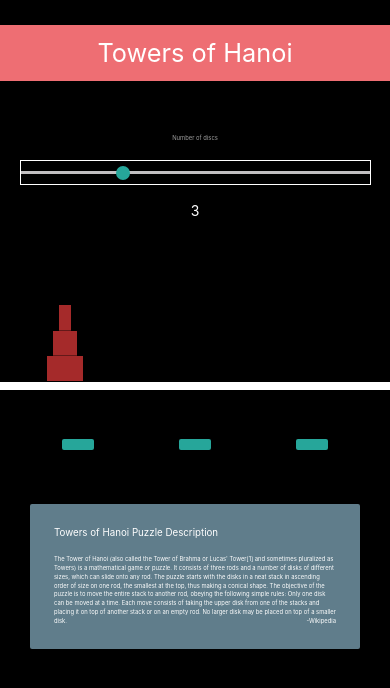
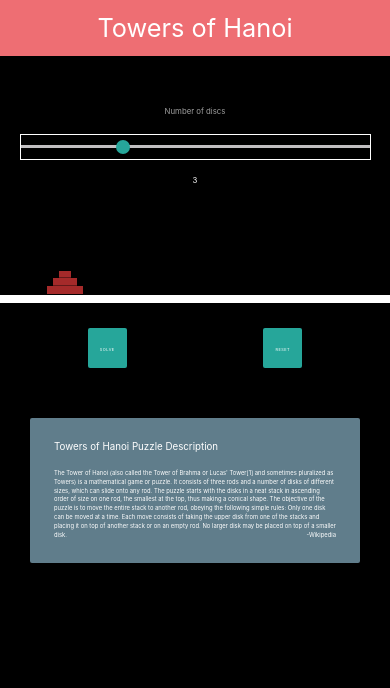
Before and after one commit to projectaki/hanoi_vis, a React (Create React App) app: page / in a window 390 px wide. Shown: the top 688 px of the page. Built offline with nearby package versions, Linux system fonts and the light colour scheme.

Commit message:
adjusted buttons for mobile

```diff
--- a/src/FrontEnd/hanoi.css
+++ b/src/FrontEnd/hanoi.css
@@ -26,6 +26,7 @@
 
 p {
     font-size: 1.5vw;
+    margin: 0;
 }
 
 .resp-head {
@@ -35,13 +36,25 @@ p {
 
 }
 
-.btn {
-    width: 8vw;
-    height: 3vw;
-    font-size: 1vw;
-    text-align: center;
-}
+
 
 body {
     background-color: black;
 }
+
+.grid-container {
+    display: grid;
+    grid-template-columns: repeat(2, 1fr);
+}
+
+.grid-item {
+    height: 100%;
+}
+
+.btn {
+    height: 100%;
+    width: 10vw;
+    display: block;
+    margin: auto;
+    padding: 0;
+}
--- a/src/FrontEnd/hanoi.jsx
+++ b/src/FrontEnd/hanoi.jsx
@@ -128,11 +128,11 @@ export default class Hanoi extends React.Component {
             <>
                 <div>
                     <div className="container" style={{textAlign: "center"}}>
-                    <label htmlFor="diskRange" class="form-label" style={{fontSize: "1.5vw"}}>Number of discs</label>
+                    <label htmlFor="diskRange" class="form-label" style={{fontSize: "2vw"}}>Number of discs</label>
                     <input value={this.state.input} onChange={evt => this.updateInput(evt)} type="range" class="form-range" min="1" max="8" step="1" id="diskRange"
                     style={{height: "3vh"}}
                     />
-                    <div className="white-text">
+                    <div className="white-text" style={{fontSize: "2vw"}}>
                         {this.state.input}
                     </div>
                     </div>
@@ -142,21 +142,21 @@ export default class Hanoi extends React.Component {
                             <div class="col s4">
                                 <div className="towercont">
                                     {tower1.map((block, id) => {
-                                        return <div key={id} className="emptyblock" style={{width: `${block }vw`, height: `3vh`}}></div>
+                                        return <div key={id} className="emptyblock" style={{width: `${block }vw`, height: `2vw`}}></div>
                                     })}
                                 </div>
                             </div>
                             <div class="col s4">
                                 <div className="towercont">
                                     {tower1.map((block, id) => {
-                                        return <div key={id} className="emptyblock" style={{width: `${block}vw`, height: `3vh`}}></div>
+                                        return <div key={id} className="emptyblock" style={{width: `${block}vw`, height: `2vw`}}></div>
                                     })}
                                 </div>
                             </div>
                             <div class="col s4">
                                 <div className="towercont">
                                     {tower1.map((block, id) => {
-                                        return <div key={id} className="emptyblock" style={{width: `${block}vw`, height: `3vh`}}></div>
+                                        return <div key={id} className="emptyblock" style={{width: `${block}vw`, height: `2vw`}}></div>
                                     })}
                                 </div>
                             </div>
@@ -166,37 +166,19 @@ export default class Hanoi extends React.Component {
 
 
                     </div>
-                    <div className="container">
-                    <div class="row">
+                    <div className="container" style={{marginTop: "3vh"}}>
+                    <div class="grid-container">
+                            <div className="grid-item">
 
-
-                        <div class="col s4">
-                            <div >
-                                <center>
-                                    <button className="waves-effect waves-light btn" onClick={() => this.solve()}>Solve</button>
-                                </center>
-
+                                <button className="waves-effect waves-light btn" onClick={() => this.solve()}>
+                                    <label className="white-text" style={{fontSize: "1vw"}}>solve</label>
+                                </button>
                             </div>
-                        </div>
-                        <div class="col s4">
-                            <div >
-                                <center>
-                                    <button className="waves-effect waves-light btn" onClick={() => this.clearBoard()}>clear</button>
-                                </center>
-
-
+                            <div className="grid-item">
+                                <button className="waves-effect waves-light btn" onClick={() => this.setUpDisks()}>
+                                    <label className="white-text" style={{fontSize: "1vw"}}>reset</label>
+                                </button>
                             </div>
-                        </div>
-                        <div class="col s4">
-                            <div >
-                                <center>
-                                    <button className="waves-effect waves-light btn" onClick={() => this.setUpDisks()}>setup</button>
-                                </center>
-
-
-                            </div>
-                        </div>
-
 
                     </div>
 
```
Also changed, not shown: 11 other files (tests, documents, lock files or other folders).
